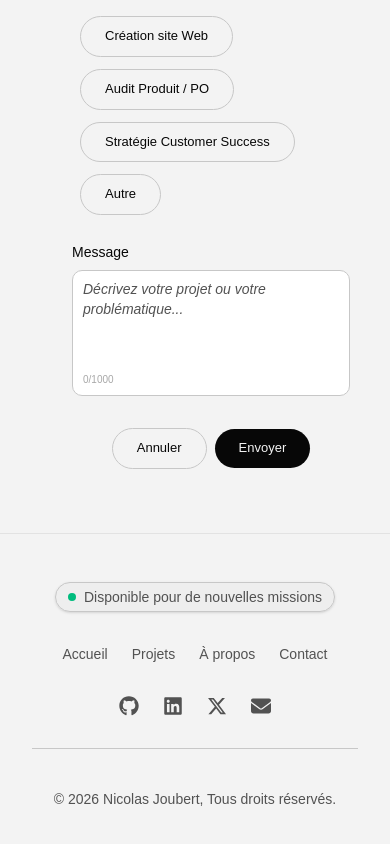
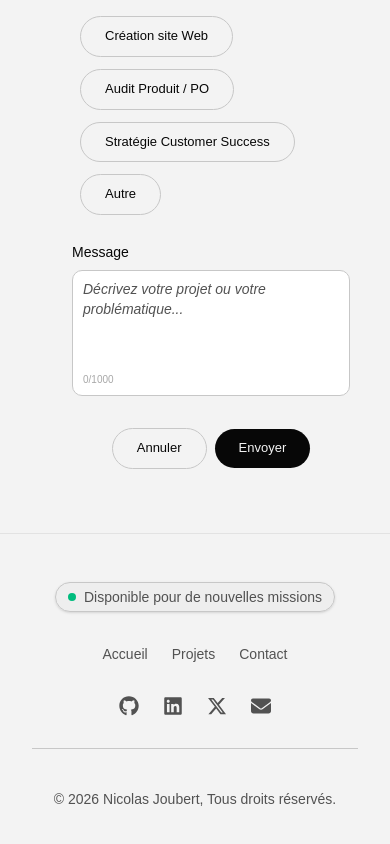
Before and after one commit to NicolasJoubert/portfolio, a React (Vite) app: page / in a window 390 px wide. Shown: the part 6045-6889 px from the top of the page. Built offline with nearby package versions, Linux system fonts and the light colour scheme.

Commit message:
fix: links

```diff
--- a/src/components/sections/ContactForm.tsx
+++ b/src/components/sections/ContactForm.tsx
@@ -1,9 +1,9 @@
+import * as React from "react";
 import { zodResolver } from "@hookform/resolvers/zod";
 import { AnimatePresence } from "framer-motion";
 import { Controller, useForm } from "react-hook-form";
 import { toast } from "sonner";
 import * as z from "zod";
-import emailjs from "@emailjs/browser";
 
 import Button from "../ui/ButtonPerso";
 import {
@@ -58,17 +58,8 @@ export default function ContactForm() {
 
   async function onSubmit(data: z.infer<typeof contactSchema>) {
     try {
-      await emailjs.send(
-        "service_whvntdd",
-        "template_caeo65m",
-        {
-          from_name: data.name,
-          from_email: data.email,
-          subject: data.subject,
-          message: data.message,
-        },
-        "LlvdU-Rxoz5XB3KSb",
-      );
+      console.log("Sending data:", data);
+      await new Promise((resolve) => setTimeout(resolve, 1000));
 
       toast.success("Message envoyé !", {
         description: "Je vous répondrai dans les plus brefs délais.",
@@ -86,7 +77,8 @@ export default function ContactForm() {
   const { isSubmitting } = form.formState;
 
   return (
-    <Card className="w-full sm:max-w-md bg-transparent border-none shadow-none ring-0 p-0 p-2">
+    <section id="contact" className="w-full flex justify-center">
+      <Card className="w-full sm:max-w-md bg-transparent border-none shadow-none ring-0 p-2">
         <CardHeader className="px-0 pt-0">
           <CardTitle>Formulaire</CardTitle>
           <CardDescription>
@@ -149,7 +141,9 @@ export default function ContactForm() {
                         <Button
                           key={opt}
                           type="button"
-                        variant={field.value === opt ? "primary" : "secondary"}
+                          variant={
+                            field.value === opt ? "primary" : "secondary"
+                          }
                           onClick={() => field.onChange(opt)}
                           className={
                             field.value === opt
@@ -210,5 +204,6 @@ export default function ContactForm() {
           </Field>
         </CardFooter>
       </Card>
+    </section>
   );
 }
--- a/src/components/sections/HeroBanner.tsx
+++ b/src/components/sections/HeroBanner.tsx
@@ -15,7 +15,10 @@ export default function HeroBanner() {
     return 0;
   });
   return (
-    <section className="grid grid-cols-1 lg:grid-cols-2 gap-12 lg:gap-20 items-center py-28">
+    <section
+      id="home"
+      className="grid grid-cols-1 lg:grid-cols-2 gap-12 lg:gap-20 items-center py-28"
+    >
       <div className="flex flex-col items-start md:items-center lg:items-start text-left md:text-center lg:text-left gap-6 lg:gap-8">
         <H1 className="hero-title relative inline-block cursor-default">
           <span className="wave-text">{HERO_CONTENT.title}</span>
--- a/src/index.css
+++ b/src/index.css
@@ -101,6 +101,21 @@
   --color-sidebar-ring: var(--sidebar-ring);
 }
 
+html {
+  scroll-behavior: smooth;
+  scroll-margin-top: 100px;
+  font-family: var(--font-sans);
+}
+
+[id] {
+  scroll-margin-top: 100px;
+}
+
+body {
+  background-color: var(--background);
+  color: var(--foreground);
+}
+
 .wave-text {
   background: linear-gradient(
     90deg,
@@ -132,15 +147,3 @@
     background-position: 100% 0;
   }
 }
-
-@layer base {
-  * {
-    @apply border-border outline-ring/50;
-  }
-  body {
-    @apply bg-background text-foreground;
-  }
-  html {
-    @apply font-sans;
-  }
-}
--- a/src/lib/constants.ts
+++ b/src/lib/constants.ts
@@ -61,9 +61,8 @@ export interface Experience {
 // =======================
 
 export const NAV_LINKS: NavLink[] = [
-  { label: "Accueil", href: "/" },
+  { label: "Accueil", href: "#home" },
   { label: "Projets", href: "#projects" },
-  { label: "À propos", href: "#about" },
   { label: "Contact", href: "#contact" },
 ] as const;
 
```
Lines whose indentation alone changed are shown as unchanged.
